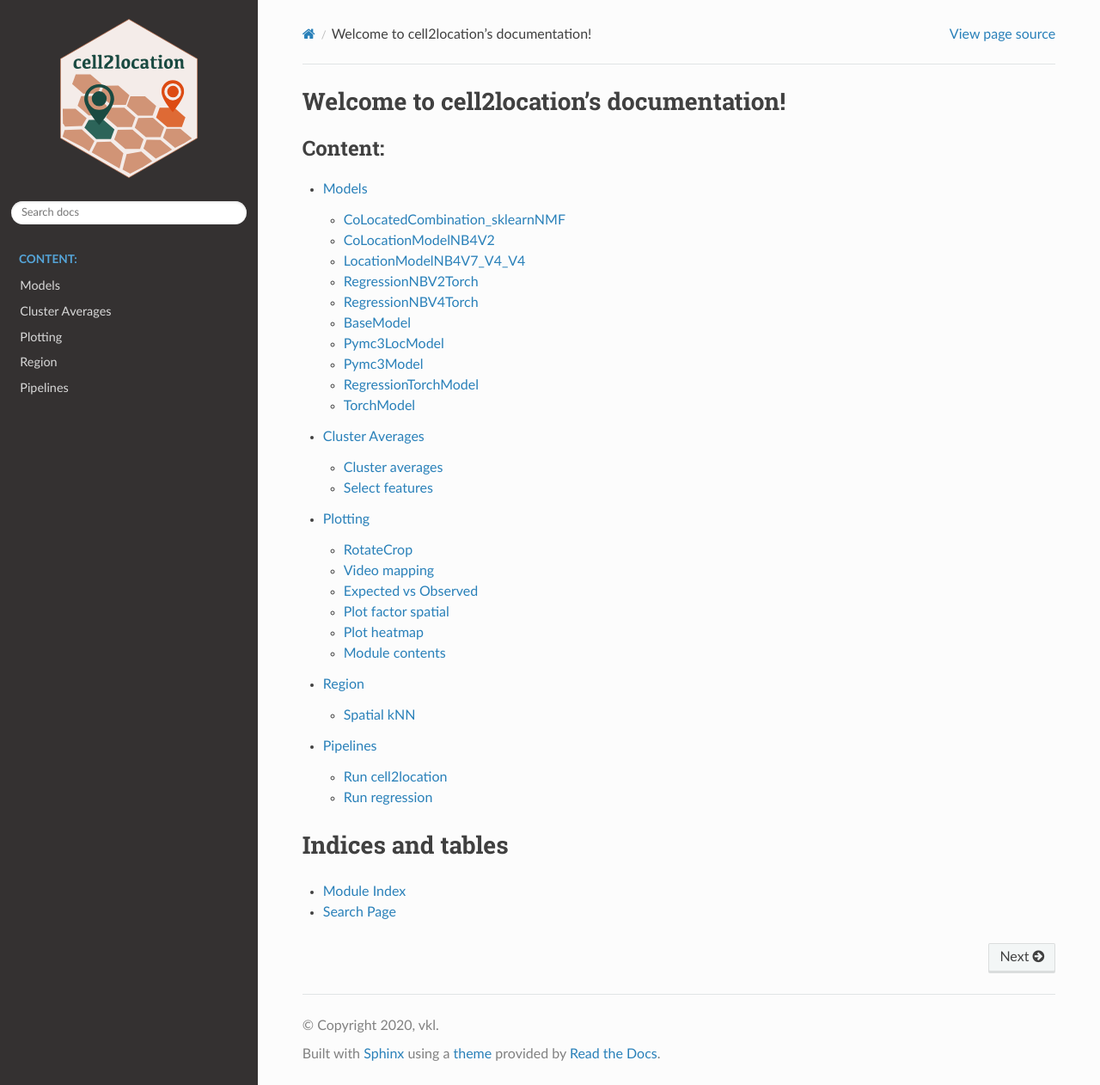
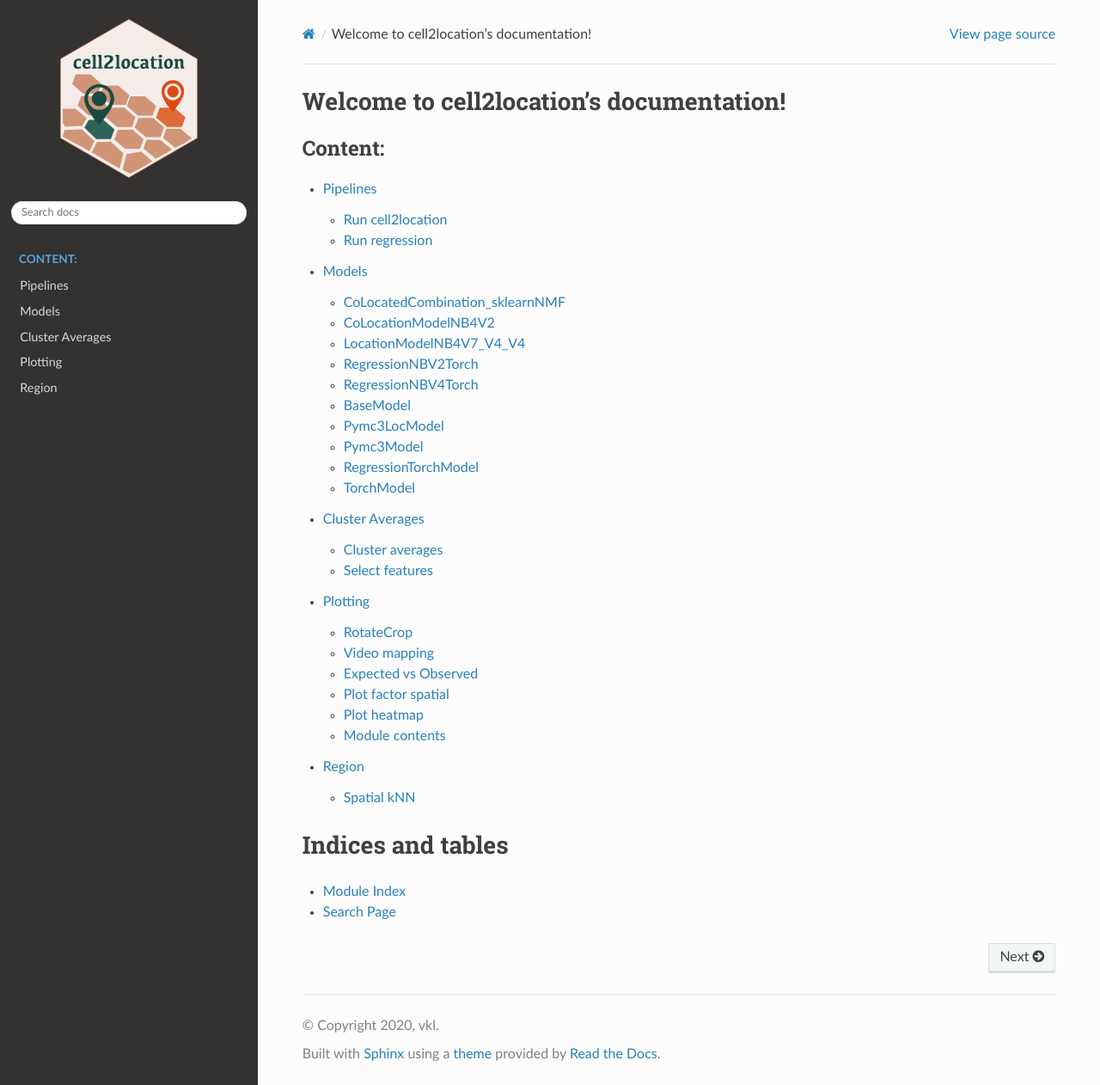
Before and after one commit to BayraktarLab/cell2location, a Sphinx documentation site: the page built from docs/index.rst, in a window 1280 px wide and 1262 px high. Shown: the whole window at 86% size. Built offline with Sphinx 7.4.7 and the Read the Docs theme 2.0.0, drawn with Linux system fonts in a browser that asks for light colours; pages that are not in the unit, such as notebooks, are missing from menus.

```diff
--- a/docs/index.rst
+++ b/docs/index.rst
@@ -10,11 +10,11 @@ Welcome to cell2location's documentation!
    :maxdepth: 4
    :caption: Content:
 
+   cell2location
    cell2location.models
    cell2location.cluster_averages
    cell2location.plt
    cell2location.region
-   cell2location
 
 
 .. toctree::
```
